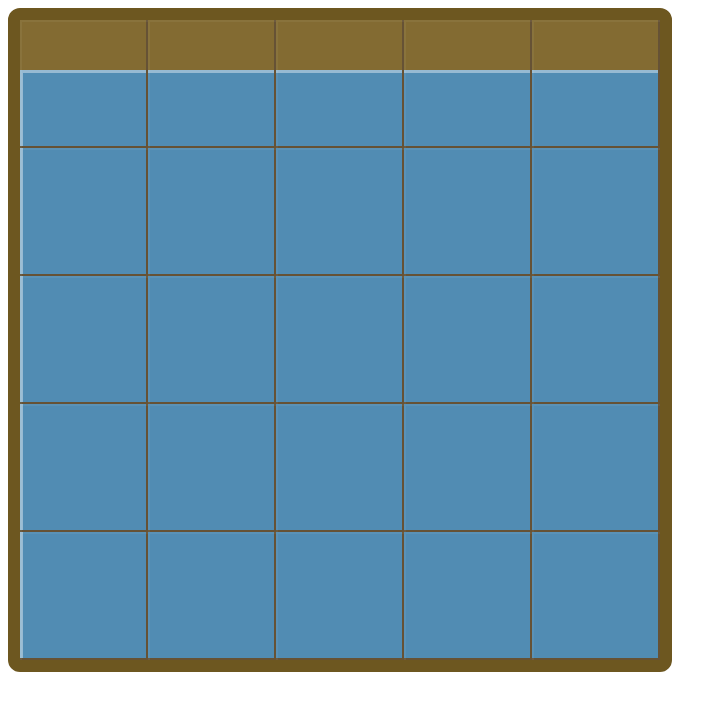
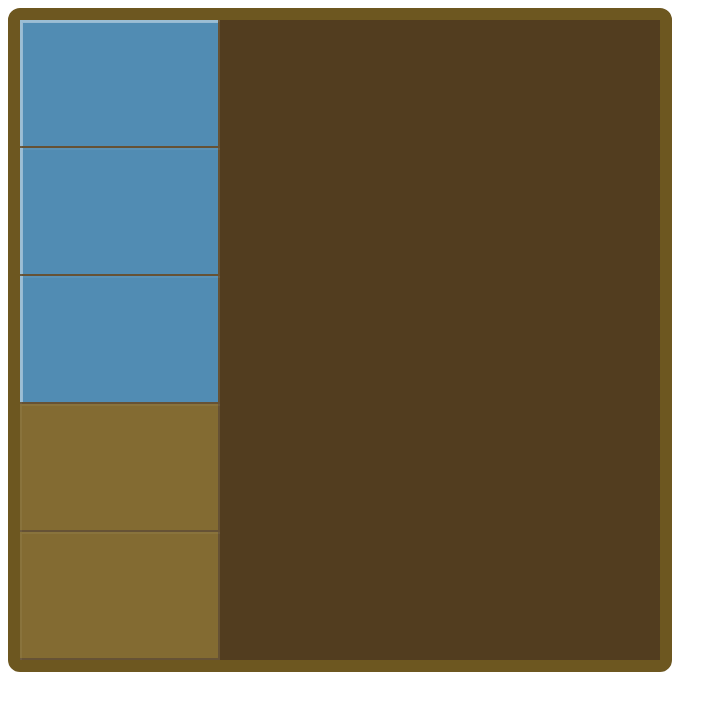
Before and after one commit to Igorserdyukov/Grid-Garden, a plain HTML site: page index.html in a window 1280 px wide. Shown: the whole page, without its empty margins (0-727 px from the left). Drawn offline with Linux system fonts and the light colour scheme.

Commit message:
lvl_27_complete

```diff
--- a/css/main.css
+++ b/css/main.css
@@ -14,7 +14,7 @@
   #soil,
   #overlay {
 	display: grid;
-	grid-template-columns:  20% 20% 20% 20% 20%;
+	grid-template: 60% 40% /200px;
 	grid-template-rows: 20% 20% 20% 20% 20%;
 	position: absolute;
 	top: 0;
@@ -25,7 +25,7 @@
 
   #plants {
 	z-index: 30;
-	grid-template-rows: 50px 0 0 0 1fr;
+	grid-template: 60% 40% /200px;
   }
 
   #soil {
@@ -50,7 +50,7 @@
 
   #garden {
 	z-index: 20;
-	grid-template-rows: 50px 0 0 0 1fr;
+	grid-template: 60% 40% /200px;
   }
 
 
@@ -81,11 +81,10 @@
   }
 
   .plant.carrot {
-	grid-area: 5/1/6/6;
   }
 
   .treatment.carrot {
-	grid-area: 5/1/6/6;
+
   }
 
   .plant.carrot .bg {
```
